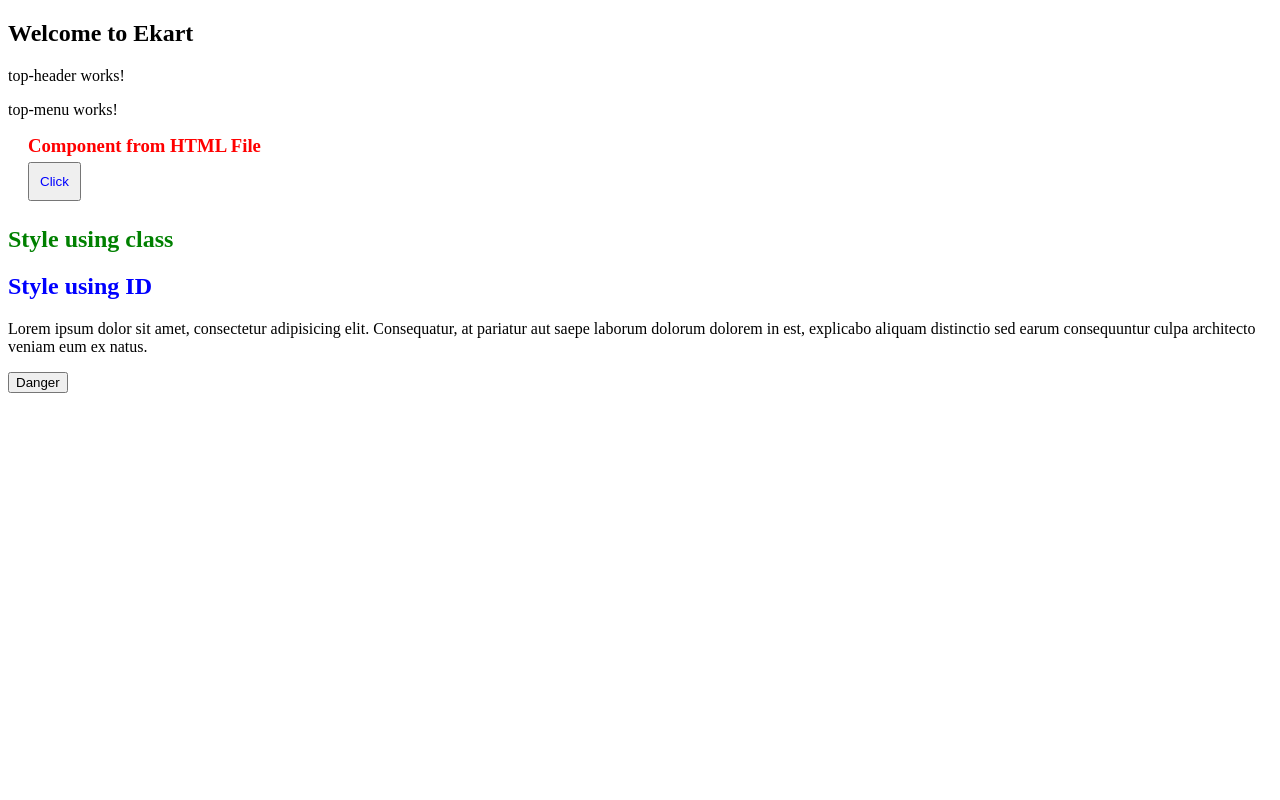
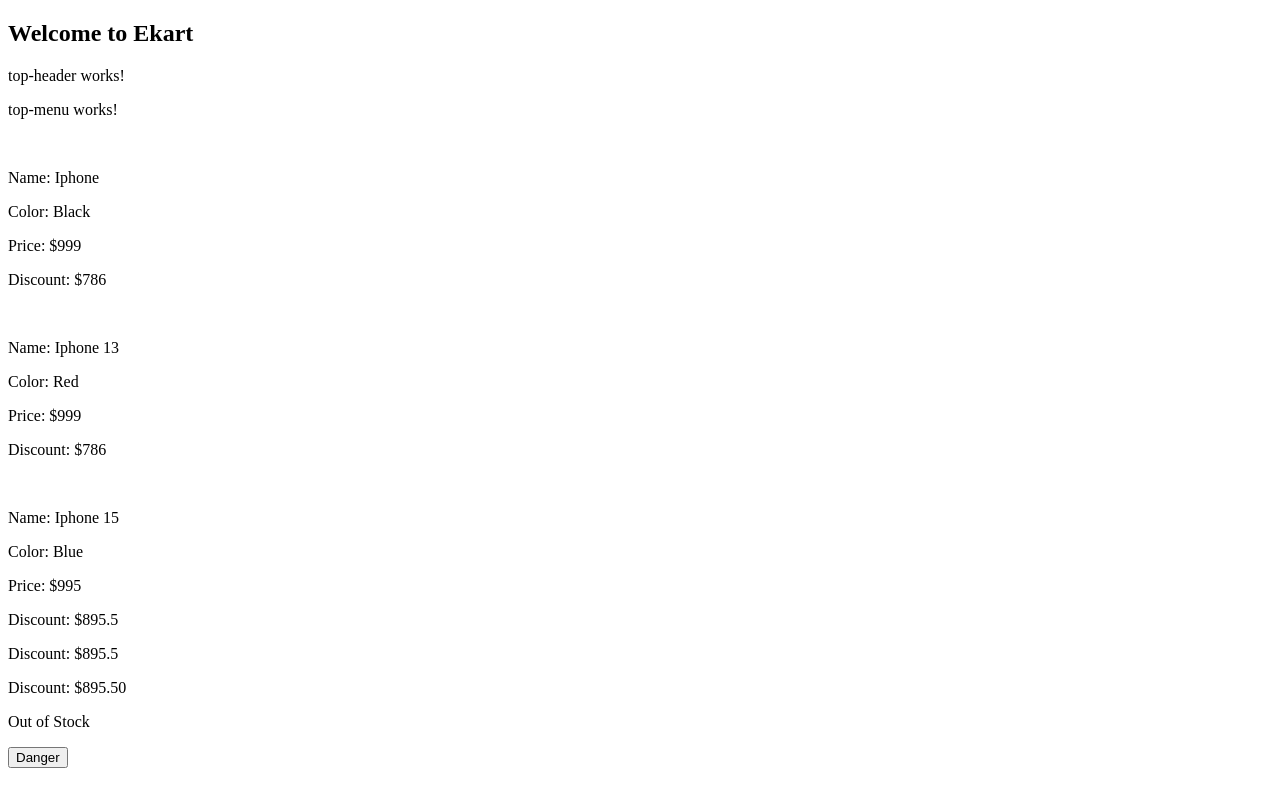
Before and after one commit to ManthanDhole/Angular, an Angular app in the folder 01_NewAngularProject/angular-ekart/: page / in a window 1280 px wide. Built offline with nearby package versions, Linux system fonts and the light colour scheme.

Commit message:
Data Binding: One Way Data Binding: String Interpolation

```diff
--- a/01_NewAngularProject/angular-ekart/src/app/header/header.component.html
+++ b/01_NewAngularProject/angular-ekart/src/app/header/header.component.html
@@ -1,7 +1,10 @@
 <top-menu></top-menu>
-
+<br>
+<!--
 <h3>Component from HTML File</h3>
 <button type="button"> Click </button>
 <h2 class="headerClass">Style using class</h2>
 <h2 id="idName">Style using ID</h2>
-<p>Lorem ipsum dolor sit amet, consectetur adipisicing elit. Consequatur, at pariatur aut saepe laborum dolorum dolorem in est, explicabo aliquam distinctio sed earum consequuntur culpa architecto veniam eum ex natus.</p>
+<p>Lorem ipsum dolor sit amet, consectetur adipisicing elit. Consequatur, at pariatur aut saepe laborum dolorum dolorem in est, explicabo aliquam distinctio sed earum consequuntur culpa architecto veniam eum ex natus.</p> -->
+
+<product-list></product-list>
--- a/01_NewAngularProject/angular-ekart/src/app/header/header.component.ts
+++ b/01_NewAngularProject/angular-ekart/src/app/header/header.component.ts
@@ -1,5 +1,6 @@
 import { Component } from "@angular/core";
 import { TopMenuComponent } from "./top-menu/top-menu.component";
+import { ProductListComponent } from "./product-list/product-list.component";
 
 @Component({
     selector: 'app-header',
@@ -13,7 +14,7 @@
     // ],
     styleUrls: [ './header.component.css' ],
     standalone: true,
-    imports: [ TopMenuComponent ]
+    imports: [ TopMenuComponent, ProductListComponent ]
 })
 
 export class HeaderComponent {
--- /dev/null
+++ b/01_NewAngularProject/angular-ekart/src/app/header/product-list/product-list.component.html
@@ -0,0 +1,19 @@
+<p>Name: Iphone</p>
+<p>Color: Black</p>
+<p>Price: $999</p>
+<p>Discount: $786</p>
+<br>
+<!-- String Interpolation -->
+<p>Name: {{ name }}</p>
+<p>Color: {{ color }}</p>
+<p>Price: {{ '$' + price }}</p> <!-- This is called as concatenation -->
+<p>Discount: $786</p>
+<br>
+<!-- String Interpolation (Rendering Object Values) -->
+<p>Name: {{ product.name }}</p>
+<p>Color: {{ product.color }}</p>
+<p>Price: ${{ product.price }}</p>
+<p>Discount: ${{ product.price - (product.price * product.discount) /100 }}</p> <!-- Expression can also be used in Interpolation -->
+<p>Discount: ${{ getDiscount() }}</p> <!-- A function can also be called using in the Interpolation -->
+<p>Discount: ${{ getDiscount().toFixed(2) }}</p> <!-- We can also use Typescript in built methods and functionalities -->
+<p>{{ product.inStock>0 ? 'Only ' + product.inStock + ' products are left' : 'Out of Stock' }}</p> <!-- We can also use Ternary operators in the interpolation -->
--- /dev/null
+++ b/01_NewAngularProject/angular-ekart/src/app/header/product-list/product-list.component.ts
@@ -0,0 +1,28 @@
+import { Component } from '@angular/core';
+
+@Component({
+  selector: 'product-list',
+  standalone: true,
+  imports: [],
+  templateUrl: './product-list.component.html',
+  styleUrl: './product-list.component.css'
+})
+export class ProductListComponent {
+    name: string = 'Iphone 13';
+    color: string = 'Red';
+    price: number = 999;
+
+    product = {
+      name: 'Iphone 15',
+      color:'Blue',
+      price: 995,
+      discount: 10,
+      inStock: 0
+    }
+
+    getDiscount() {
+      //In order to access an object we need to specify this. keyword to point our funtion to use object inside this class
+      return this.product.price - (this.product.price * this.product.discount) /100
+    }
+
+}
```
Also changed, not shown: 01_NewAngularProject/angular-ekart/src/app/header/product-list/product-list.component.css (added), 1 other file (tests, documents, lock files or other folders).
